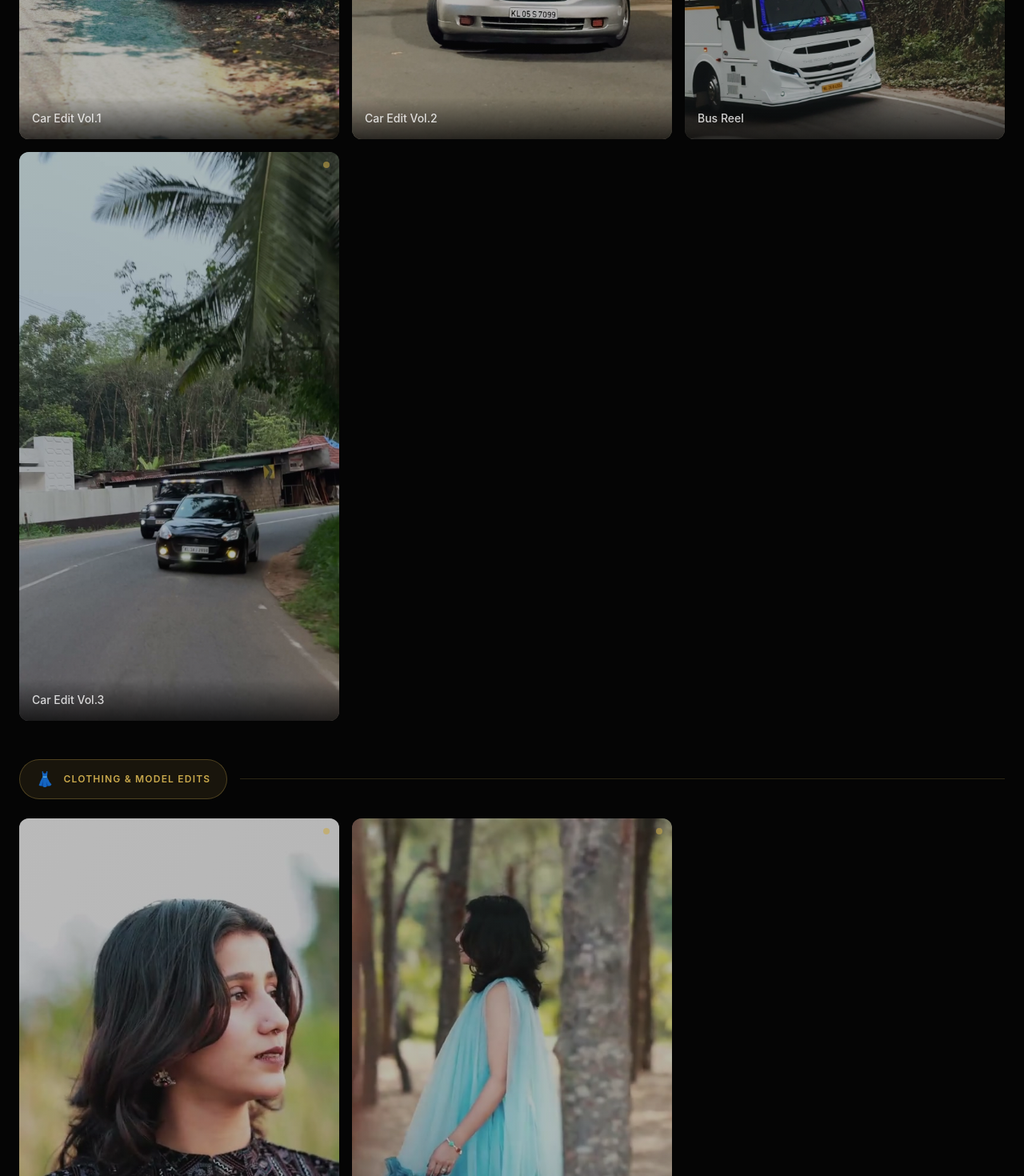
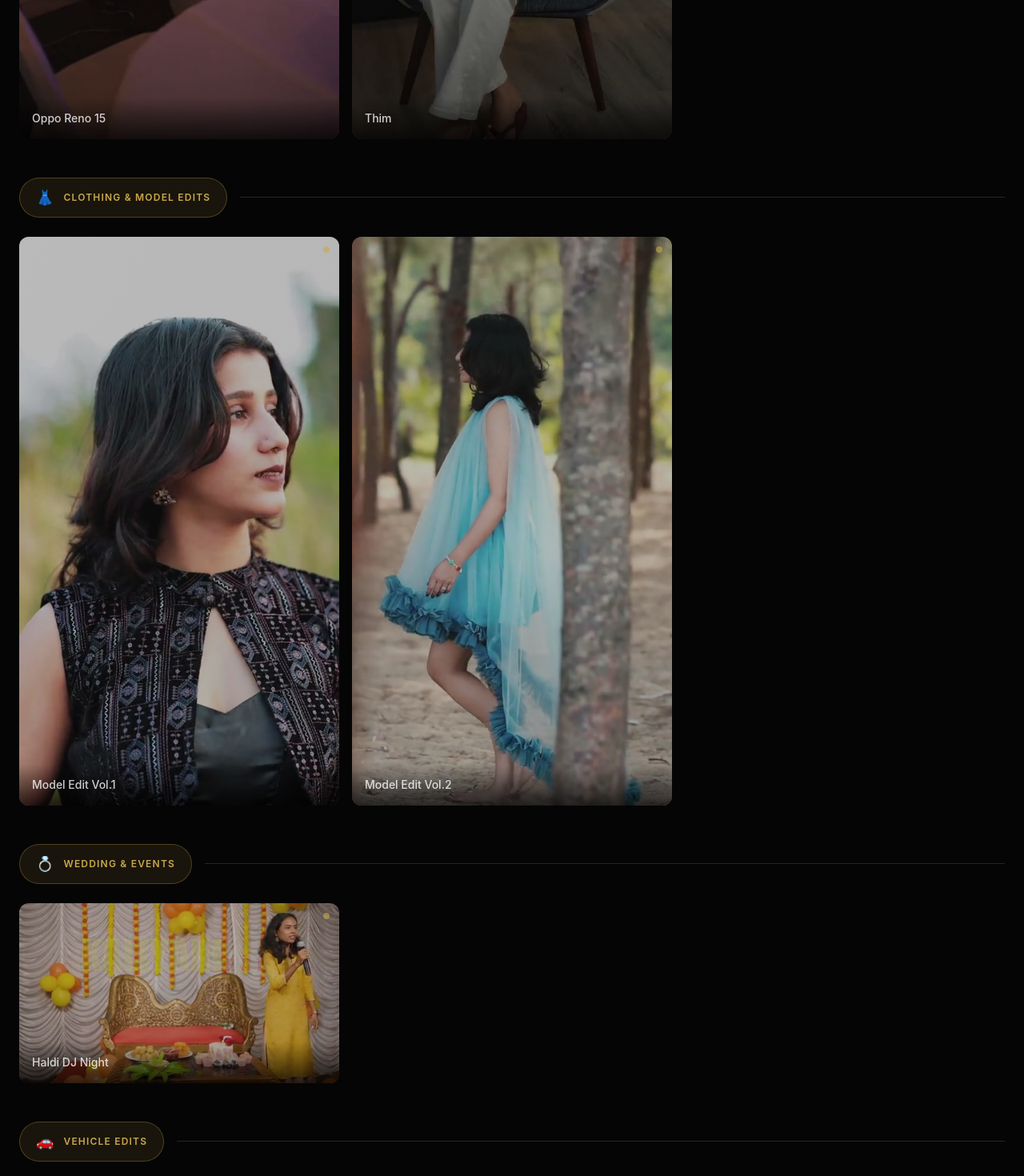
Before and after one commit to axwln/aswin-portfolio, a Next.js app: page / in a window 1280 px wide. Shown: the part 2880-4350 px from the top of the page at 80% size. Built offline with nearby package versions, Linux system fonts and the light colour scheme.

Commit message:
reorder sections in all tab

```diff
--- a/components/Portfolio.tsx
+++ b/components/Portfolio.tsx
@@ -3,15 +3,15 @@ import { useRef, useState } from 'react'
 import { motion, useInView, AnimatePresence } from 'framer-motion'
 
 const projects = [
-  { title: 'Car Edit Vol.1',  category: 'Reels Editing', src: '/videos/car1.mp4',    thumb: '/thumbnails/car1.jpg',    duration: '0:30', banner: 'Vehicle Edits' },
-  { title: 'Car Edit Vol.2',  category: 'Reels Editing', src: '/videos/car2.mp4',    thumb: '/thumbnails/car2.jpg',    duration: '0:30', banner: 'Vehicle Edits' },
-  { title: 'Bus Reel',        category: 'Reels Editing', src: '/videos/bus1.mp4',    thumb: '/thumbnails/bus1.jpg',    duration: '0:30', banner: 'Vehicle Edits' },
-  { title: 'Car Edit Vol.3',  category: 'Reels Editing', src: '/videos/car3.mp4',    thumb: '/thumbnails/car3.jpg',    duration: '0:30', banner: 'Vehicle Edits' },
-  { title: 'Model Edit Vol.1', category: 'Reels Editing',   src: '/videos/model1.mp4',   thumb: '/thumbnails/model1.jpg',   duration: '0:30', banner: 'Clothing & Model Edits' },
-  { title: 'Model Edit Vol.2', category: 'Reels Editing',   src: '/videos/model2.mp4',   thumb: '/thumbnails/model2.jpg',   duration: '0:30', banner: 'Clothing & Model Edits' },
-  { title: 'Haldi DJ Night',   category: 'Wedding & Events', src: '/videos/HALDI_DJ.mp4',    thumb: '/thumbnails/HALDI_DJ.jpg',    duration: '0:30', banner: 'Wedding & Events' },
-  { title: 'Oppo Reno 15',     category: 'Ads & Promos',     src: '/videos/oppo_RENO15.mp4', thumb: '/thumbnails/oppo_RENO15.jpg', duration: '0:30', banner: 'Ads & Promotions' },
-  { title: 'Thim',             category: 'Ads & Promos',     src: '/videos/THIM.mp4',        thumb: '/thumbnails/THIM.jpg',        duration: '0:30', banner: 'Ads & Promotions' },
+  { title: 'Oppo Reno 15',      category: 'Ads & Promos',     src: '/videos/oppo_RENO15.mp4', thumb: '/thumbnails/oppo_RENO15.jpg', duration: '0:30', banner: 'Ads & Promotions' },
+  { title: 'Thim',              category: 'Ads & Promos',     src: '/videos/THIM.mp4',        thumb: '/thumbnails/THIM.jpg',        duration: '0:30', banner: 'Ads & Promotions' },
+  { title: 'Model Edit Vol.1',  category: 'Reels Editing',    src: '/videos/model1.mp4',      thumb: '/thumbnails/model1.jpg',      duration: '0:30', banner: 'Clothing & Model Edits' },
+  { title: 'Model Edit Vol.2',  category: 'Reels Editing',    src: '/videos/model2.mp4',      thumb: '/thumbnails/model2.jpg',      duration: '0:30', banner: 'Clothing & Model Edits' },
+  { title: 'Haldi DJ Night',    category: 'Wedding & Events', src: '/videos/HALDI_DJ.mp4',    thumb: '/thumbnails/HALDI_DJ.jpg',    duration: '0:30', banner: 'Wedding & Events' },
+  { title: 'Car Edit Vol.1',    category: 'Reels Editing',    src: '/videos/car1.mp4',        thumb: '/thumbnails/car1.jpg',        duration: '0:30', banner: 'Vehicle Edits' },
+  { title: 'Car Edit Vol.2',    category: 'Reels Editing',    src: '/videos/car2.mp4',        thumb: '/thumbnails/car2.jpg',        duration: '0:30', banner: 'Vehicle Edits' },
+  { title: 'Bus Reel',          category: 'Reels Editing',    src: '/videos/bus1.mp4',        thumb: '/thumbnails/bus1.jpg',        duration: '0:30', banner: 'Vehicle Edits' },
+  { title: 'Car Edit Vol.3',    category: 'Reels Editing',    src: '/videos/car3.mp4',        thumb: '/thumbnails/car3.jpg',        duration: '0:30', banner: 'Vehicle Edits' },
 ]
 
 const TABS = ['All', 'Reels Editing', 'Wedding & Events', 'YouTube Content', 'Ads & Promos']
```
